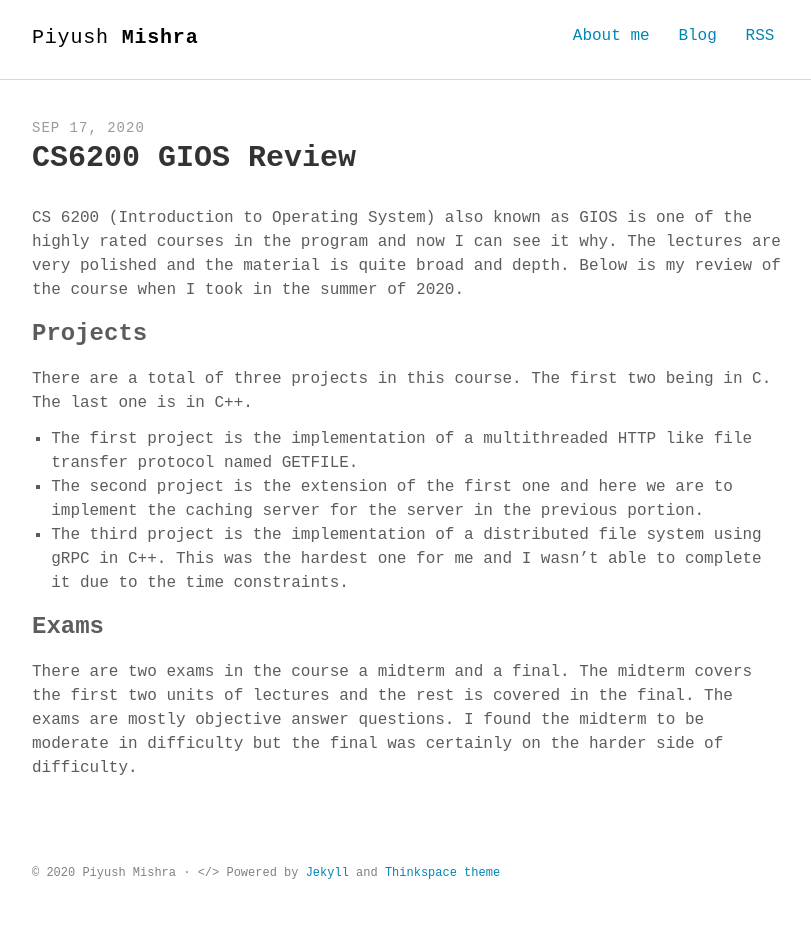
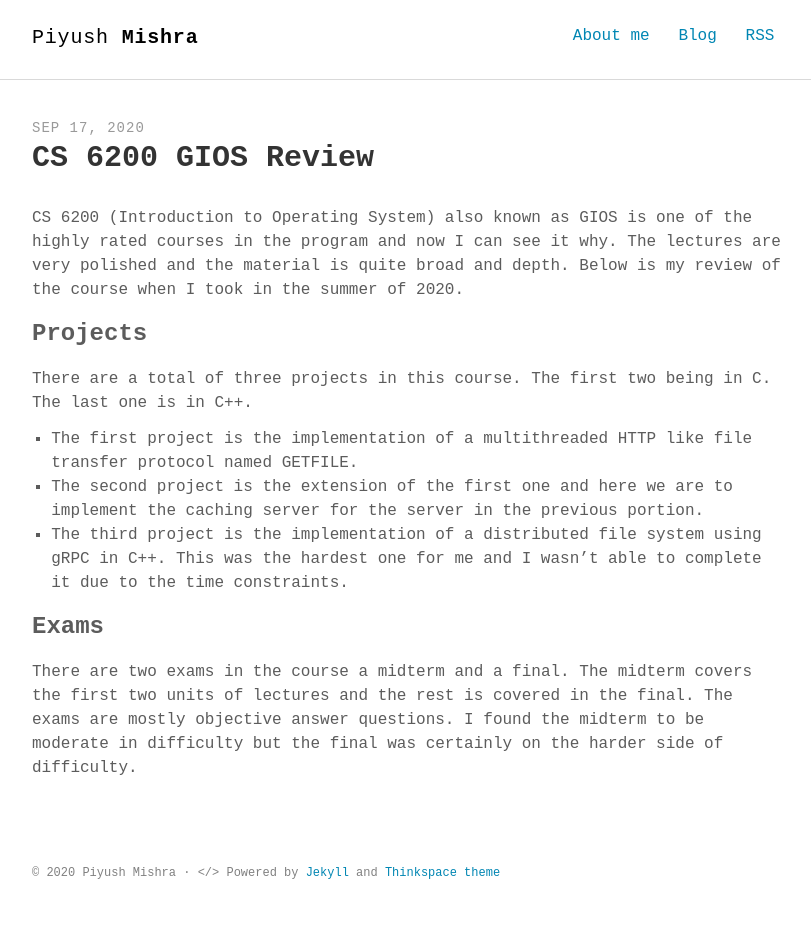
Before and after one commit to piymis/piymis.github.io, a Jekyll site: the page built from _posts/2020-09-17-cs6200-gios-review.markdown, in a window 1280 px wide. Shown: the whole page, without its empty margins (232-1043 px from the left). Built offline with Jekyll 4.4.1, drawn with Linux system fonts in a browser that asks for light colours; some web fonts are replaced; our own code applies the rules of GitHub Pages for plain Markdown files.

Commit message:
Updated Cs6200 Gios Review

```diff
--- a/_posts/2020-09-17-cs6200-gios-review.markdown
+++ b/_posts/2020-09-17-cs6200-gios-review.markdown
@@ -1,5 +1,5 @@
 ---
-title: CS6200 GIOS Review
+title: CS 6200 GIOS Review
 date: 2020-09-17 21:54:00 +05:30
 categories:
 - OMSCS
```
